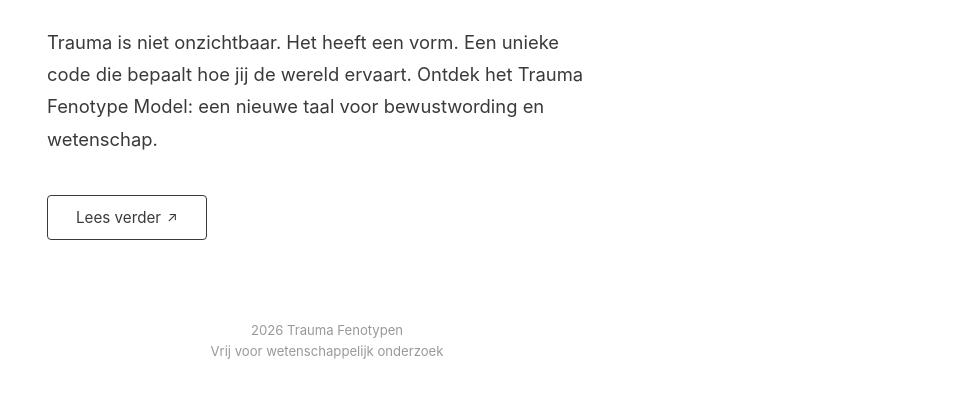
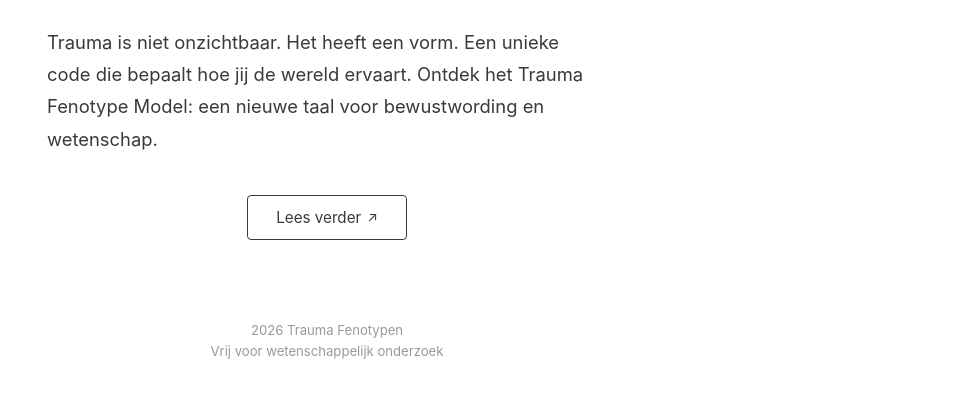
Before and after one commit to Hajotheunissen/traumafenotypen.nl, a plain HTML site: page index.html in a window 1280 px wide. Shown: the part 331-728 px from the top of the page, without its empty margins (313-1280 px from the left). Drawn offline with Linux system fonts and the light colour scheme.

Commit message:
Knop gecentreerd
Co-Authored-By: Claude Opus 4.6 <noreply@anthropic.com>

```diff
--- a/index.html
+++ b/index.html
@@ -11,6 +11,7 @@ body{font-family:-apple-system,BlinkMacSystemFont,'Segoe UI',Roboto,'Helvetica N
 .container{max-width:560px;width:100%;text-align:left}
 .logo{display:block;max-width:440px;width:100%;height:auto;margin:0 auto 48px}
 .text{font-size:1.15rem;line-height:1.75;color:#3A3A3A;margin-bottom:40px}
+.btn-wrap{text-align:center}
 .btn{display:inline-flex;align-items:center;gap:6px;padding:12px 28px;border:1.5px solid #3A3A3A;border-radius:4px;background:#fff;color:#3A3A3A;font-size:.95rem;font-weight:400;text-decoration:none;transition:all .25s ease;cursor:pointer}
 .btn:hover{background:#3A3A3A;color:#fff}
 .btn-arrow{font-size:.85rem}
@@ -27,7 +28,7 @@ body{font-family:-apple-system,BlinkMacSystemFont,'Segoe UI',Roboto,'Helvetica N
 <div class="container">
   <img src="logo.png" alt="Trauma Fenotypen — Trauma heeft een vorm" class="logo">
   <p class="text">Trauma is niet onzichtbaar. Het heeft een vorm. Een unieke code die bepaalt hoe jij de wereld ervaart. Ontdek het Trauma Fenotype Model: een nieuwe taal voor bewustwording en wetenschap.</p>
-  <a class="btn" href="https://www.hajotheunissen.nl/traumafenotypenvideo">Lees verder <span class="btn-arrow">&#8599;</span></a>
+  <div class="btn-wrap"><a class="btn" href="https://www.hajotheunissen.nl/traumafenotypenvideo">Lees verder <span class="btn-arrow">&#8599;</span></a></div>
   <div class="footer">
     2026 Trauma Fenotypen<br>
     Vrij voor wetenschappelijk onderzoek
```
